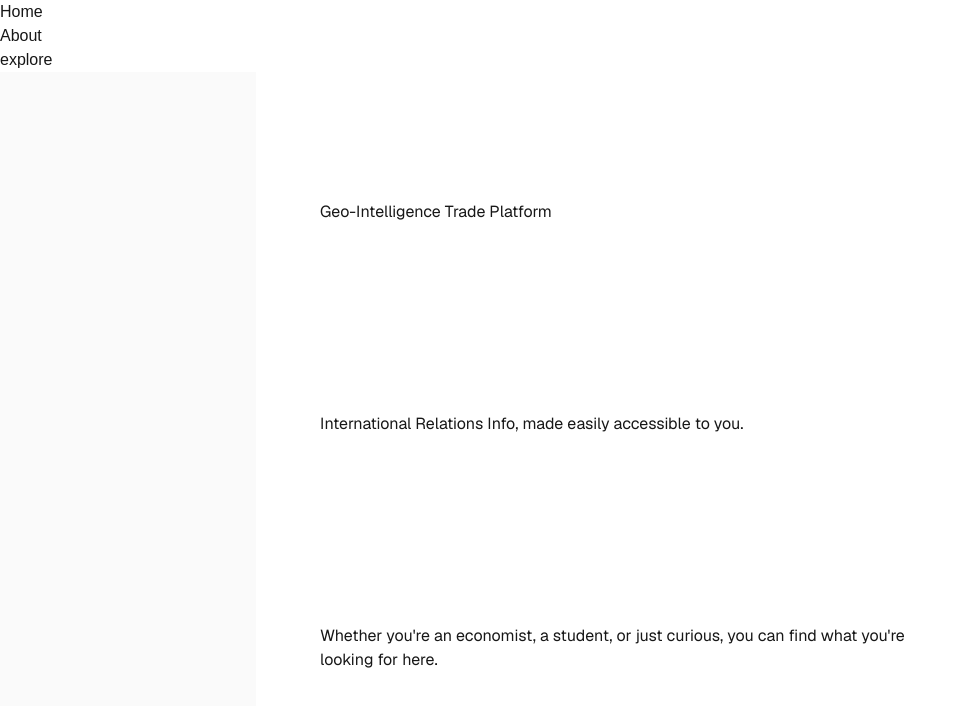
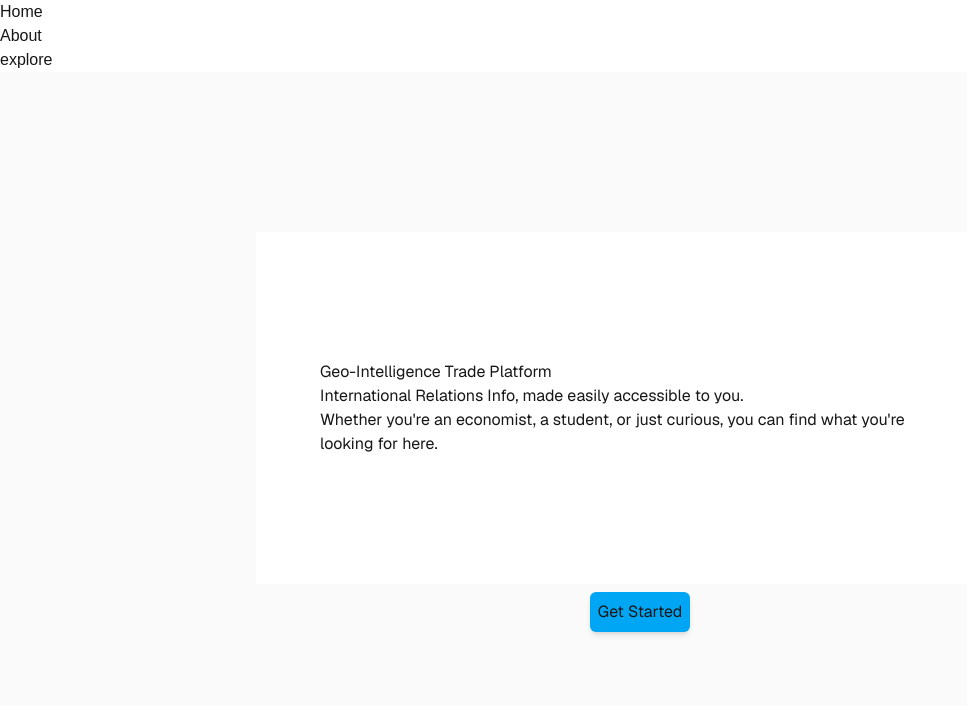
Before and after one commit to jacobmcazure/international-trade-intelligence-platform, a Next.js app in the folder frontend/: page / in a window 1280 px wide. Shown: the top 706 px of the page, without its empty margins (0-967 px from the left). Built offline with nearby package versions, Linux system fonts and the light colour scheme.

Commit message:
next js research, started on home page.

```diff
--- a/frontend/app/page.tsx
+++ b/frontend/app/page.tsx
@@ -1,15 +1,19 @@
 import Image from "next/image";
+import Link from "next/link";
 
 export default function Home() {
   return (
     <div className="flex flex-col flex-1 items-center justify-center bg-zinc-50 font-sans dark:bg-black">
-      <main className="flex flex-1 w-full max-w-3xl flex-col items-center justify-between py-32 px-16 bg-white dark:bg-black sm:items-start">
+      <main className="flex w-full max-w-3xl flex-col items-center justify-between py-32 px-16 bg-white dark:bg-black sm:items-start">
         <h1>Geo-Intelligence Trade Platform</h1>
         <h3>International Relations Info, made easily accessible to you.</h3>
         <h4>Whether you're an economist, a student, or just curious, you can find
           what you're looking for here.
         </h4>
       </main>
+      <div>
+        <Link href="/explore" className="flex justify-center w-auto p-2 m-2 rounded-md shadow-md bg-sky-500 hover:bg-sky-300">Get Started</Link>
+      </div>
     </div>
   );
 }
```
